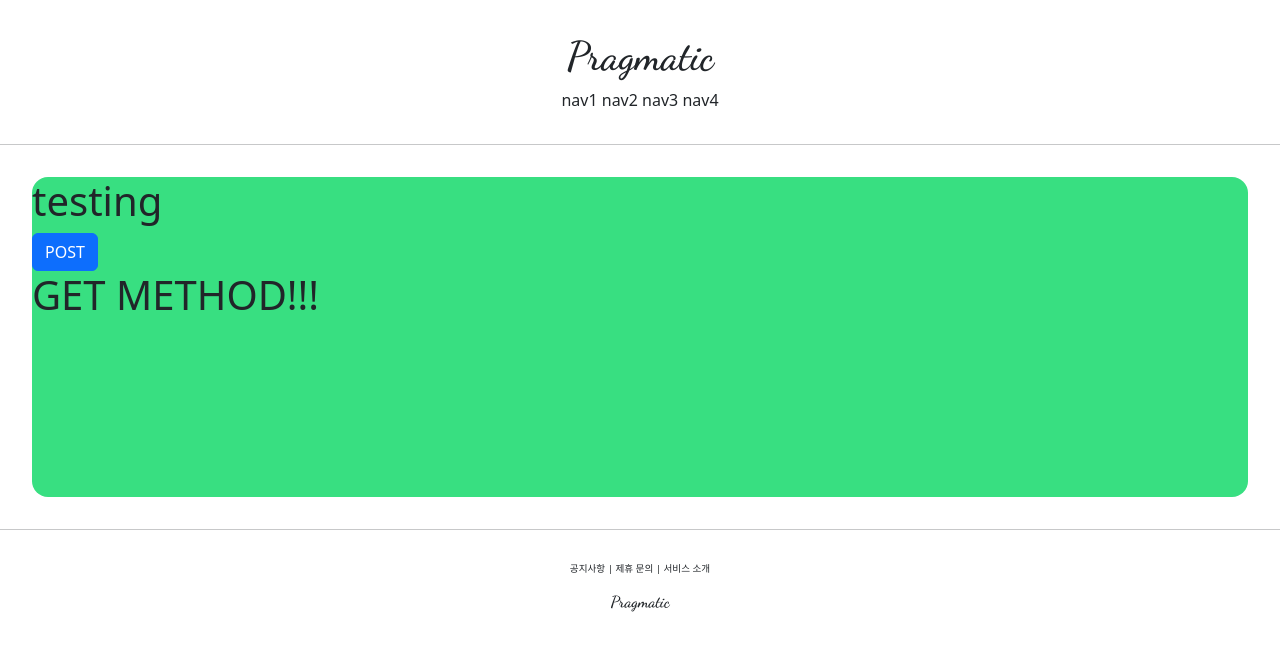
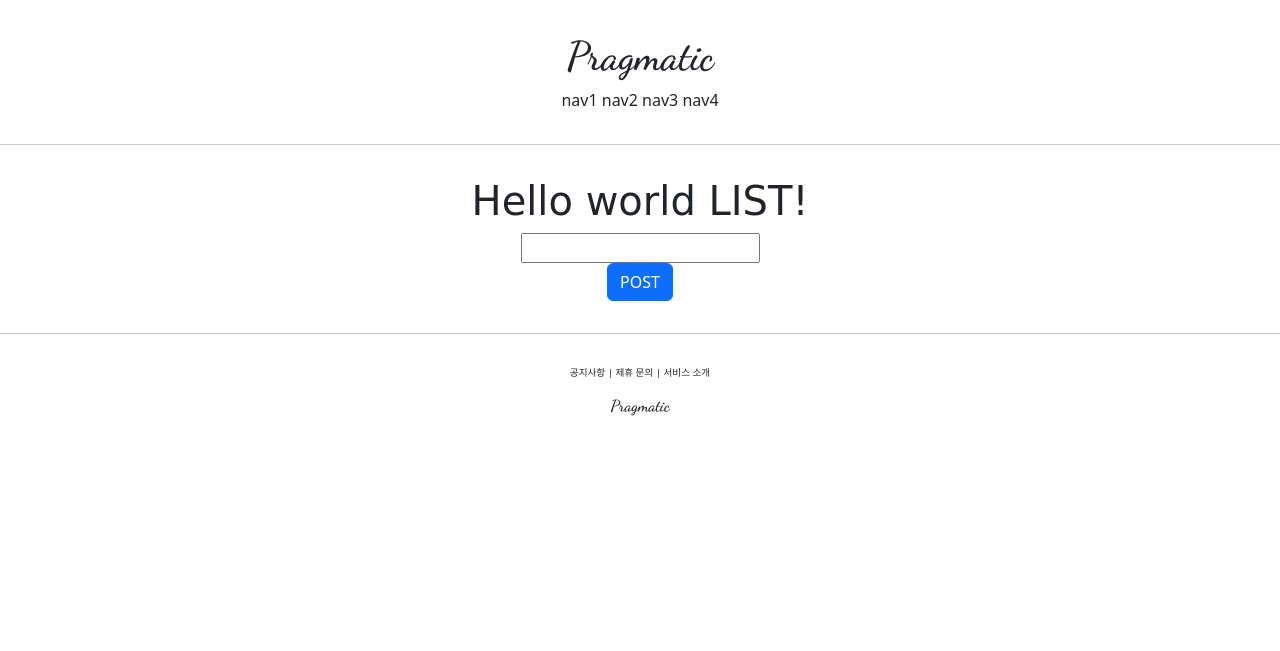
Before and after one commit to soohofather/CloneCoding_Pinterest, a Django app: page /account/hello_world/ in a window 1280 px wide. Shown: the top 651 px of the page. Run offline with Django 4.2, Linux system fonts and the light colour scheme.

Commit message:
django course 17 commit

```diff
--- a/accountapp/templates/accountapp/hello_world.html
+++ b/accountapp/templates/accountapp/hello_world.html
@@ -2,19 +2,29 @@
 
 {% block content %}
 
-    <div style="height: 20rem; background-color: #38df81; border-radius: 1rem; margin: 2rem;">
-      <h1>
-        testing
+    <div style="border-radius: 1rem; margin: 2rem; text-align: center">
+      <h1 style="font-family: 'lobster', cursive;">
+        Hello world LIST!
       </h1>
 
         <form action="/account/hello_world/" method="post">
             {% csrf_token %}
-            <input type="submit" class="btn btn-primary" value="POST">
+            <div>
+                <input type="text" name="hello_world_input">
+            </div>
+            <div>
+                <input type="submit" class="btn btn-primary" value="POST">
+            </div>
+
         </form>
 
+        {% if hello_world_output %}
+
         <h1>
-            {{ text }}
+            {{ hello_world_output.text }}
         </h1>
+
+        {% endif %}
 
     </div>
 
--- a/accountapp/views.py
+++ b/accountapp/views.py
@@ -1,5 +1,7 @@
 from django.http import HttpResponse
 from django.shortcuts import render
+
+from accountapp.models import HelloWorld
 
 
 # Create your views here.
@@ -7,6 +9,13 @@ from django.shortcuts import render
 def hello_world(request):
 
     if request.method == "POST":
-        return render(request, 'accountapp/hello_world.html', context={'text': 'POST METHOD!!!'})
+
+        temp = request.POST.get('hello_world_input')
+
+        new_hello_world = HelloWorld()
+        new_hello_world.text = temp
+        new_hello_world.save()
+
+        return render(request, 'accountapp/hello_world.html', context={'hello_world_output': new_hello_world})
     else:
         return render(request, 'accountapp/hello_world.html', context={'text': 'GET METHOD!!!'})
```
